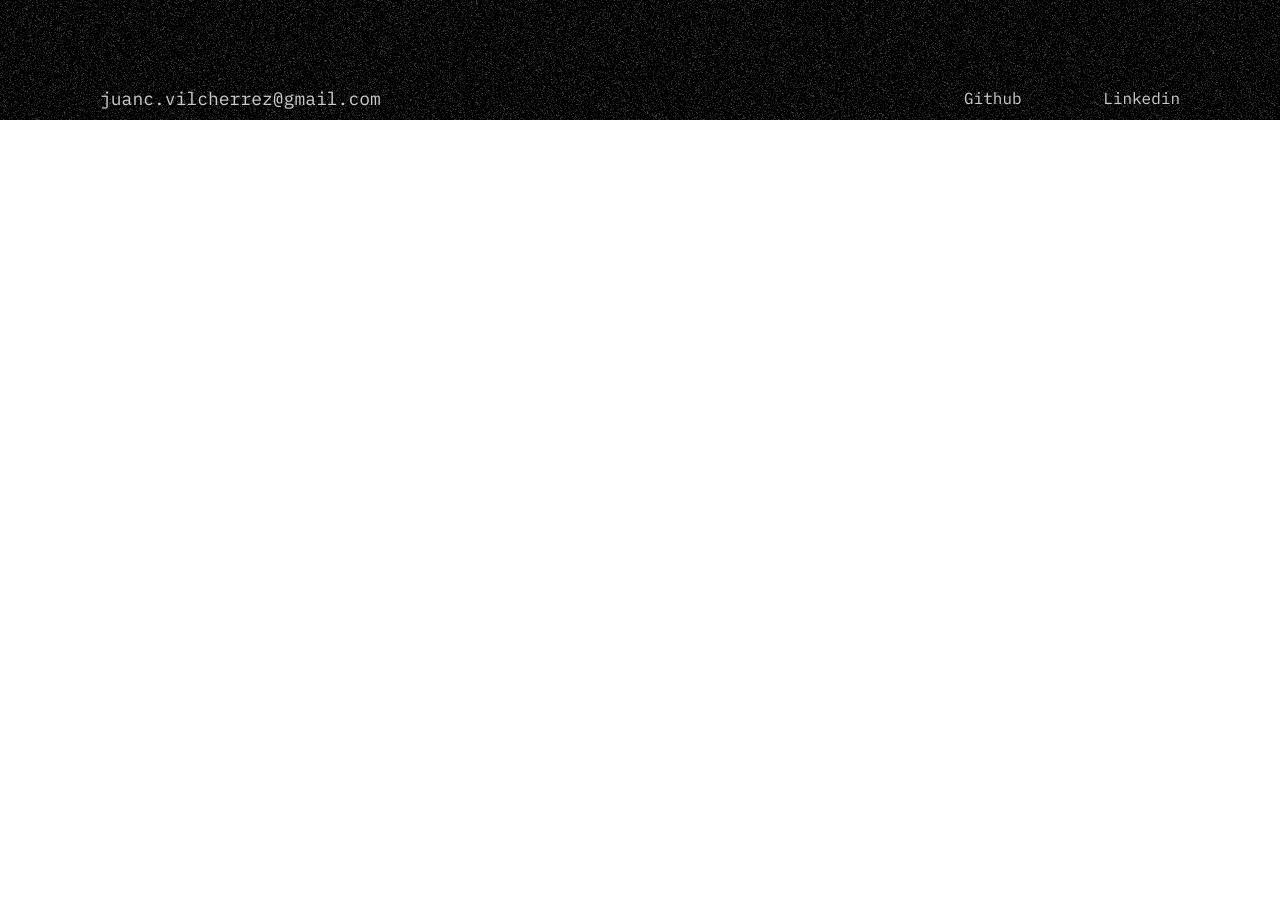
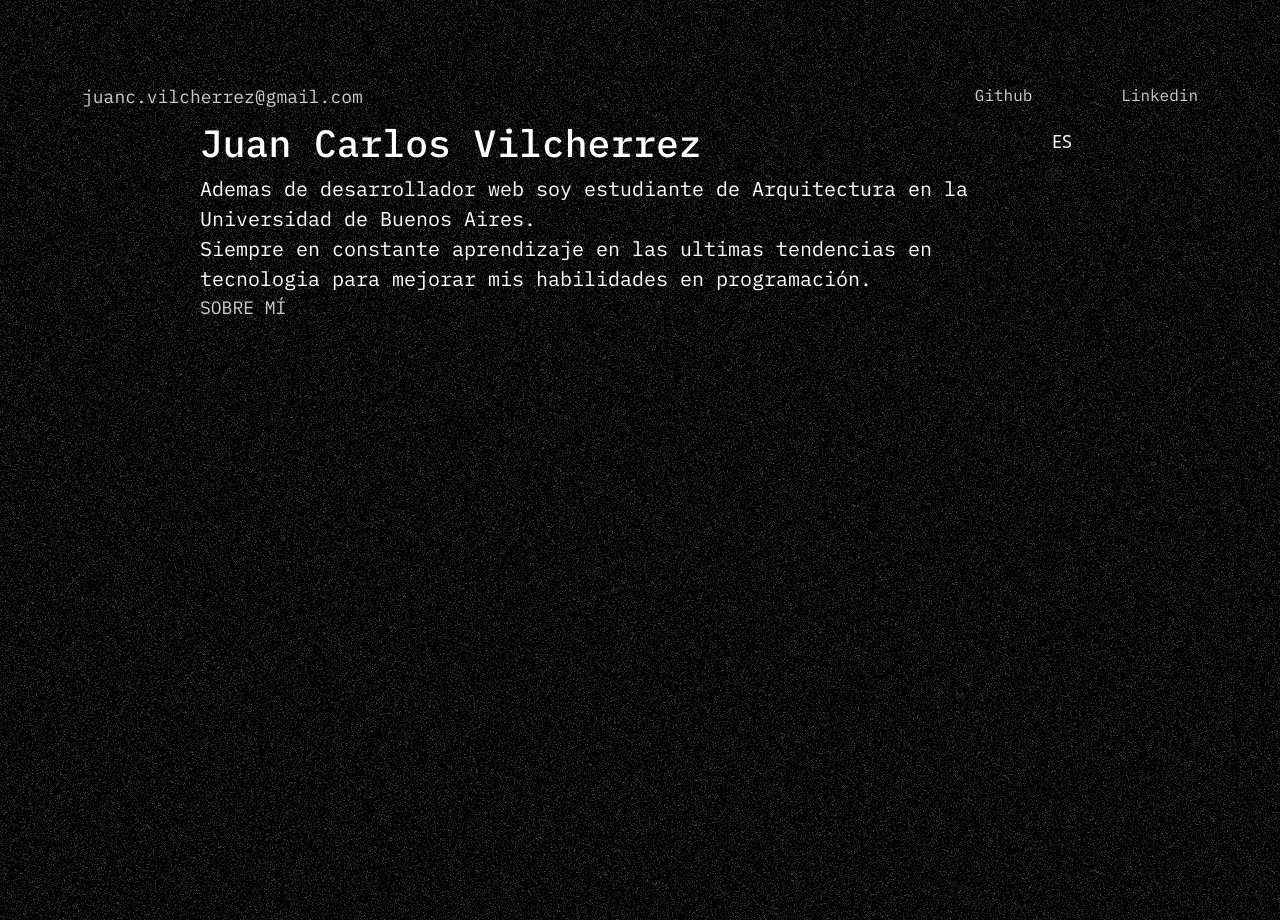
Before and after one commit to juancarlos2v/portfolio, a Next.js app: page / in a window 1280 px wide. Shown: the part 680-1600 px from the top of the page. Before the commit the page ends 800 px from the top, so only its background shows below. Built offline with nearby package versions, Linux system fonts and the light colour scheme.

Commit message:
about page

```diff
--- a/src/layouts/AboutMe.jsx
+++ b/src/layouts/AboutMe.jsx
@@ -1,6 +1,23 @@
 const AboutMe = () => {
     return (
-        <div>
+        <div className="contenedor-page d-flex justify-content-between">
+            <div>
+                <nav></nav>
+                <h1 className="title">Juan Carlos Vilcherrez</h1>
+                <p className="text">Ademas de desarrollador web soy estudiante de Arquitectura
+                    en la Universidad de Buenos Aires. <br />
+                    Siempre en constante aprendizaje en las ultimas tendencias
+                    en tecnologia para mejorar mis habilidades en programación.
+                </p>
+                <p className="text-footer">SOBRE MÍ</p>
+            </div>
+            <div>
+
+            </div>
+            <div>
+                <button type="button" className="text-light">ES</button>
+                <p>02</p>
+            </div>
 
         </div>
     )
--- a/src/layouts/Introduce.jsx
+++ b/src/layouts/Introduce.jsx
@@ -58,7 +58,6 @@ const Introduce = () => {
                     flex-direction:column;
                     justify-content: space-between;
                     height:100vh;
-                    padding: 0rem 100px 0rem 100px;
                 }
                 .container-me{
                     display:flex;
--- a/src/pages/_app.js
+++ b/src/pages/_app.js
@@ -1,5 +1,6 @@
 import "@styles/normalize.css";
 import "@styles/global.css";
+import "bootstrap/dist/css/bootstrap.css";
 
 export default function MyApp({ Component, pageProps }) {
   return <Component {...pageProps} />;
--- a/src/pages/_document.jsx
+++ b/src/pages/_document.jsx
@@ -3,7 +3,9 @@ import { Html, Head, Main, NextScript } from "next/document";
 export default function Document() {
   return (
     <Html lang="es">
-      <Head />
+      <Head >
+        <meta name="viewport" content="width=device-width, initial-scale=1" />
+      </Head >
       <body>
         <Main />
         <NextScript />
--- a/src/styles/global.css
+++ b/src/styles/global.css
@@ -39,6 +39,11 @@ button {
   cursor: pointer;
 }
 
+.contenedor-page {
+  margin: 0 200px 0 200px;
+  height: 100vh;
+}
+
 .title {
   font-size: 38px;
   color: var(--white);
@@ -48,6 +53,10 @@ button {
   font-size: 18px;
   color: var(--white-two);
 }
+.text {
+  font-size: 20px;
+  color: var(--white);
+}
 
 .text-light {
   font-size: 18px;
```
